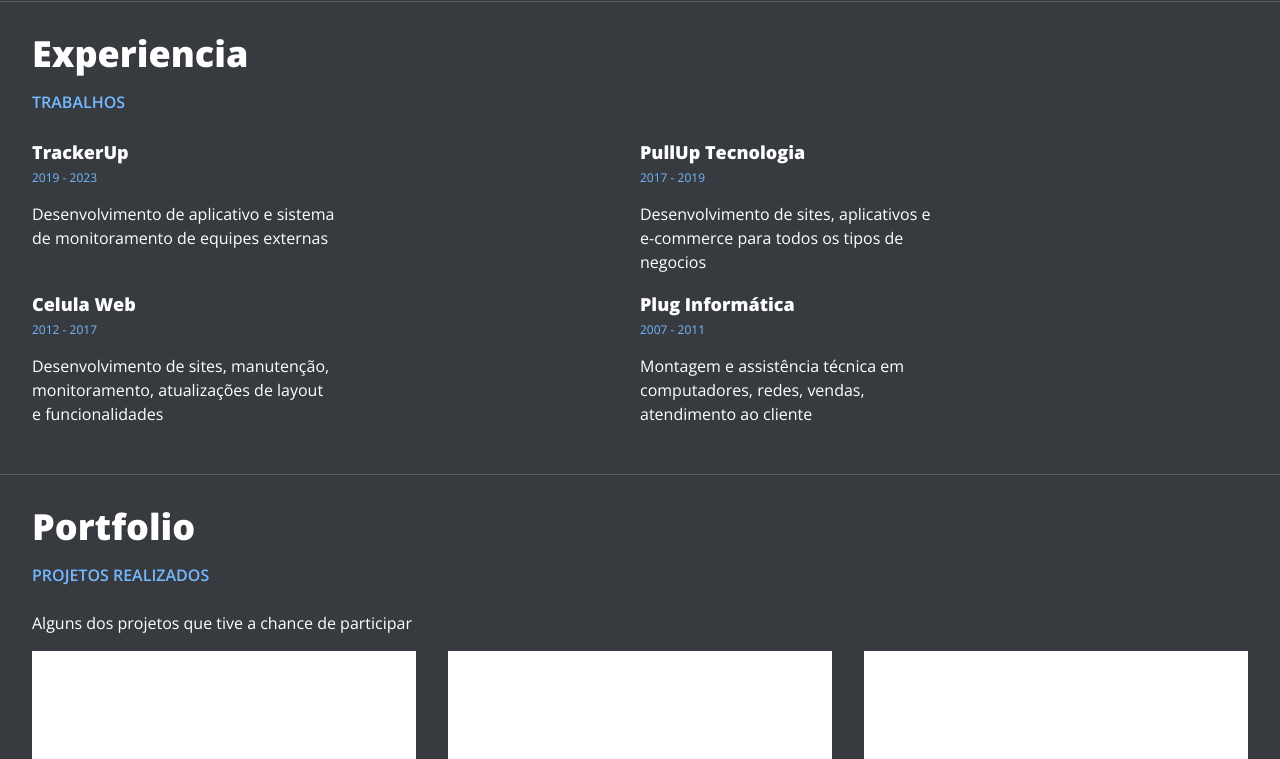
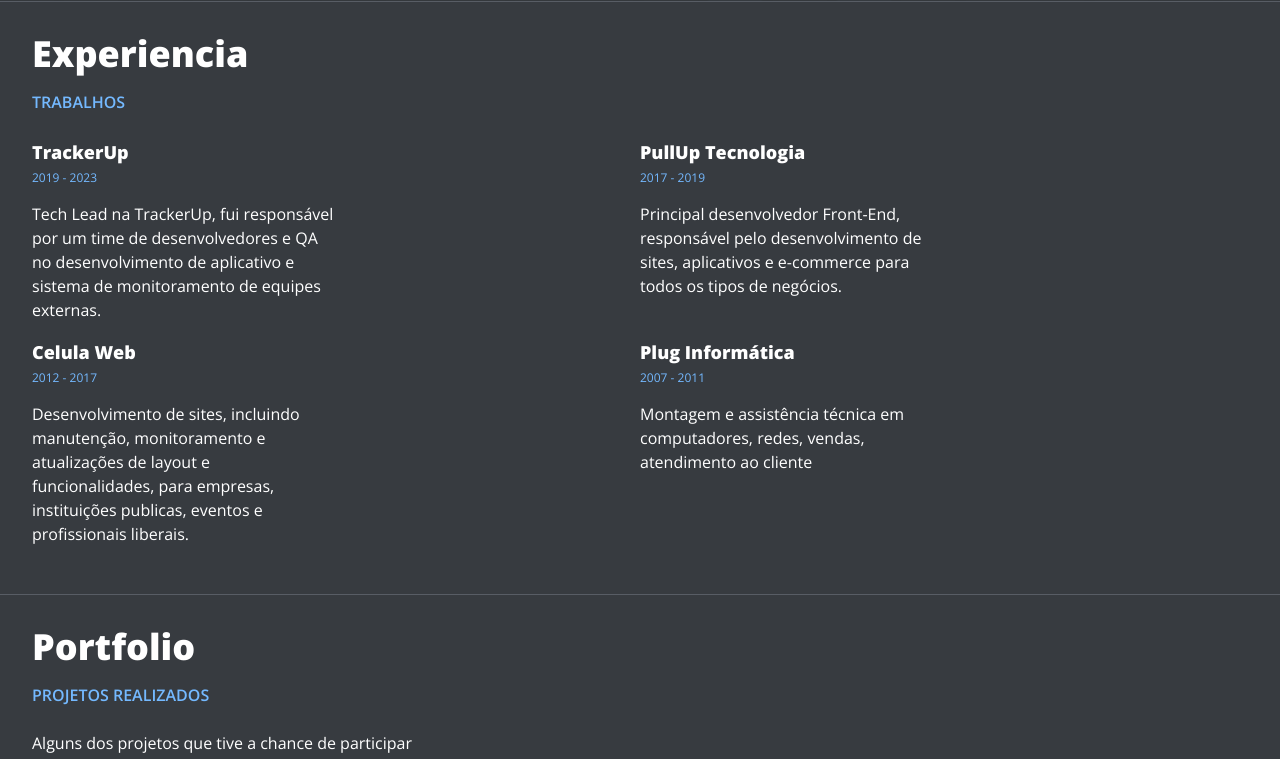
Before and after one commit to leandrorochaoliveira/leandrorochaoliveira.github.io, a Next.js app: page / in a window 1280 px wide. Shown: the part 1700-2459 px from the top of the page. Built offline with nearby package versions, Linux system fonts and the light colour scheme.

Commit message:
scroll e links

```diff
--- a/components/Button.tsx
+++ b/components/Button.tsx
@@ -4,9 +4,9 @@
   children?: JSX.Element;
 
 };
-export default function Button({title,click,children}:Props) {
+export default function Button({ title, click, children }: Props) {
   return (
-    <button className="button" onClick={()=> {click()}}>
+    <button className="button" onClick={() => { click() }}>
       <span className="relative">{title}</span>
       {children}
     </button>
--- /dev/null
+++ b/components/experiencia/Experiencia.tsx
@@ -0,0 +1,34 @@
+import Section from "../Section";
+import ExperienciaItem from "./ExperienciaItem";
+
+export default function Experiencia() {
+  return (
+    <Section title="Experiencia" id="Experience" subTitle="Trabalhos">
+      <div className="grid grid-cols-1 md:grid-cols-2 mt-4">
+        <ExperienciaItem
+          title="TrackerUp"
+          period="2019 - 2023"
+          description="Tech Lead na TrackerUp, fui responsável por um time de desenvolvedores e QA no desenvolvimento de aplicativo e sistema de monitoramento de equipes externas."
+          link="https://trackerup.com.br"
+        />
+        <ExperienciaItem
+          title="PullUp Tecnologia"
+          period="2017 - 2019"
+          description="Principal desenvolvedor Front-End, responsável pelo desenvolvimento de sites, aplicativos e e-commerce para todos os tipos de negócios."
+          link="https://pullup.tech"
+        />
+        <ExperienciaItem
+          title="Celula Web"
+          period="2012 - 2017"
+          description="Desenvolvimento de sites, incluindo manutenção, monitoramento e atualizações de layout e funcionalidades, para empresas, instituições publicas, eventos e profissionais liberais."
+          link="https://celulaweb.com.br"
+        />
+        <ExperienciaItem
+          title="Plug Informática"
+          period="2007 - 2011"
+          description="Montagem e assistência técnica em computadores, redes, vendas, atendimento ao cliente"
+        />
+      </div>
+    </Section>
+  )
+}
--- a/components/navbar/Menu.tsx
+++ b/components/navbar/Menu.tsx
@@ -2,7 +2,7 @@
 export default function Menu() {
   return (
     <ul className="flex flex-col lg:flex-row items-center justify-around gap-4 lg:mx-16">
-      <MenuItem linkref="#pageIndex" title='Home' />
+      <MenuItem linkref="#Home" title='Home' />
       <MenuItem linkref="#About" title='Sobre' />
       <MenuItem linkref="#Services" title='Serviços' />
       <MenuItem linkref="#Experience" title='Experiencia' />
--- a/components/navbar/Navbar.tsx
+++ b/components/navbar/Navbar.tsx
@@ -1,7 +1,10 @@
 import Image from 'next/image'
 import logo from '../../public/logo.svg'
 import Menu from './Menu'
-import React, { useState, useEffect } from 'react';
+import { useState, useEffect } from 'react';
+import { scrollToElement } from '../../shared/scroll';
+import { BiDownload } from "react-icons/bi";
+
 
 export default function Navbar() {
 
@@ -11,13 +14,16 @@
   }, [])
 
   return (
-    <nav className="flex flex-row w-full lg:w-auto justify-between items-center fixed lg:rounded-full lg:left-[50px] lg:right-[50px] lg:top-[40px] h-[80px] bg-[#585d65] text-white p-2 z-50">
+    <nav className="grid grid-cols-3 w-full lg:flex lg:flex-row  lg:w-auto lg:justify-between items-center fixed lg:rounded-full lg:left-[50px] lg:right-[50px] lg:top-[40px] h-[80px] bg-[#585d65] text-white p-2 z-50">
       <div id="logo" className="px-4">
-        <Image
-          src={logo}
-          alt="Leandro Rocha"
-          height={44}
-        />
+        <a href="#Home" className="cursor-pointer" onClick={(e) => scrollToElement(`#Home`, e)}>
+          <Image
+            src={logo}
+            alt="Leandro Rocha"
+            height={44}
+          />
+        </a>
+
       </div>
       <div id="menu" className={`absolute left-0 p-4 top-[80px] w-full bg-back lg:relative lg:top-0 lg:p-0 lg:bg-inherit lg:w-auto lg:flex-1 ${menuOpen ?
         'scale-y-100' : 'scale-y-0'
@@ -25,7 +31,7 @@
       >
         <Menu />
       </div>
-      <div id="menu-icon" className='lg:hidden'>
+      <div id="menu-icon" className='lg:hidden text-center'>
         <button onClick={() => setMenuOpen(!menuOpen)} type="button">
           <div className="space-y-2">
             <div className="w-8 h-0.5 bg-white"></div>
@@ -35,14 +41,15 @@
         </button>
 
       </div>
-      <div id="donwlod-cv" className="h-full">
+      <div id="donwlod-cv" className="h-full flex flex-row justify-end align-middle">
         <a
-          href="https://github.com/cv-cv/cv-cv"
+          href="/curriculo.pdf"
           target="_blank"
           rel="noreferrer"
-          className="rounded-full flex items-center justify-center px-8 h-full border border-primary text-primary"
+          className="rounded-full flex items-center justify-center w-[64px] lg:w-auto p-4 lg:px-8 lg:h-full border border-primary text-primary"
         >
-          Download CV
+          <span className='hidden lg:block'>Download CV</span>
+          <span className='block lg:hidden'><BiDownload /></span>
         </a>
       </div>
     </nav>
--- a/components/portfolio/Portfolio.tsx
+++ b/components/portfolio/Portfolio.tsx
@@ -17,7 +17,7 @@
         <p>Alguns dos projetos que tive a chance de participar</p>
         <div className="grid gap-8 grid-cols-1 md:grid-cols-2 lg:grid-cols-3">
           <PortfolioItem image={datacamp.src} url="" subTitle="Datacamp" />
-          <PortfolioItem image={andressa_salomone.src} url="Andressa Salomone" />
+          <PortfolioItem image={andressa_salomone.src} url="Andressa Salomone" subTitle="Andressa Salomone" />
           <PortfolioItem image={unifor.src} url="" subTitle="Unifor" />
           <PortfolioItem image={trackerup.src} url="" subTitle="TrackerUp" />
           <PortfolioItem image={newvalue.src} url="" subTitle="NewValue" />
--- a/pages/index.tsx
+++ b/pages/index.tsx
@@ -6,11 +6,11 @@
 import Section from "../components/Section";
 import SubTitle from "../components/SubTitle";
 import Button from "../components/Button";
-import ExperienciaItem from "../components/experiencia/ExperienciaItem";
-
 import { DiAndroid, DiCode, DiPhotoshop } from "react-icons/di";
 import { BiMailSend, BiChevronsDown } from "react-icons/bi";
 import Portfolio from "../components/portfolio/Portfolio";
+import Experiencia from "../components/experiencia/Experiencia";
+import { scrollToElement } from "../shared/scroll";
 
 export default function Home() {
   return (
@@ -25,7 +25,7 @@
 
 
         <div className="bg-back ">
-          <div id="pageIndex" className="lg:h-screen text-center flex flex-col lg:flex-row items-center">
+          <div id="Home" className="lg:h-screen text-center flex flex-col lg:flex-row items-center">
             <ImageProfile></ImageProfile>
             <div className="lg:w-1/2 mt-10">
               <div className="relative top-[-50px] z-10 flex justify-center">
@@ -40,13 +40,13 @@
                   <p>Olá, sou um desenvolvedor Full Stack apaixonado por criar soluções funcionais e atrativas tanto no frontend quanto no backend</p>
 
                   <p className="text-center lg:text-left">
-                    <Button click={() => { }} title="Entre em Contato"></Button>
+                    <Button click={() => scrollToElement(`#Contact`, null)} title="Entre em Contato"></Button>
                   </p>
                 </>
               </Section>
 
               <div className="text-center w-full">
-                <a href="" className="text-white inline-block text-3xl mt-8">
+                <a href="" onClick={(e) => scrollToElement(`#About`, e)} className="text-white inline-block text-3xl mt-8">
                   <BiChevronsDown />
                 </a>
               </div>
@@ -120,33 +120,7 @@
               </div>
             </>
           </Section>
-          <Section title="Experiencia" id="Experience" subTitle="Trabalhos">
-            <div className="grid grid-cols-1 md:grid-cols-2 mt-4">
-              <ExperienciaItem
-                title="TrackerUp"
-                period="2019 - 2023"
-                description="Desenvolvimento de aplicativo e sistema de monitoramento de equipes externas"
-                link="https://trackerup.com.br"
-              />
-              <ExperienciaItem
-                title="PullUp Tecnologia"
-                period="2017 - 2019"
-                description="Desenvolvimento de sites, aplicativos e e-commerce para todos os tipos de negocios"
-                link="https://pullup.tech"
-              />
-              <ExperienciaItem
-                title="Celula Web"
-                period="2012 - 2017"
-                description="Desenvolvimento de sites, manutenção, monitoramento, atualizações de layout e funcionalidades"
-                link="https://celulaweb.com.br"
-              />
-              <ExperienciaItem
-                title="Plug Informática"
-                period="2007 - 2011"
-                description="Montagem e assistência técnica em computadores, redes, vendas, atendimento ao cliente"
-              />
-            </div>
-          </Section>
+          <Experiencia />
           {/* <Section title="Skills" id="Skills">
             <>
               <p>paragrafo 1</p>
```
Also changed, not shown: 1 other file (tests, documents, lock files or other folders).
